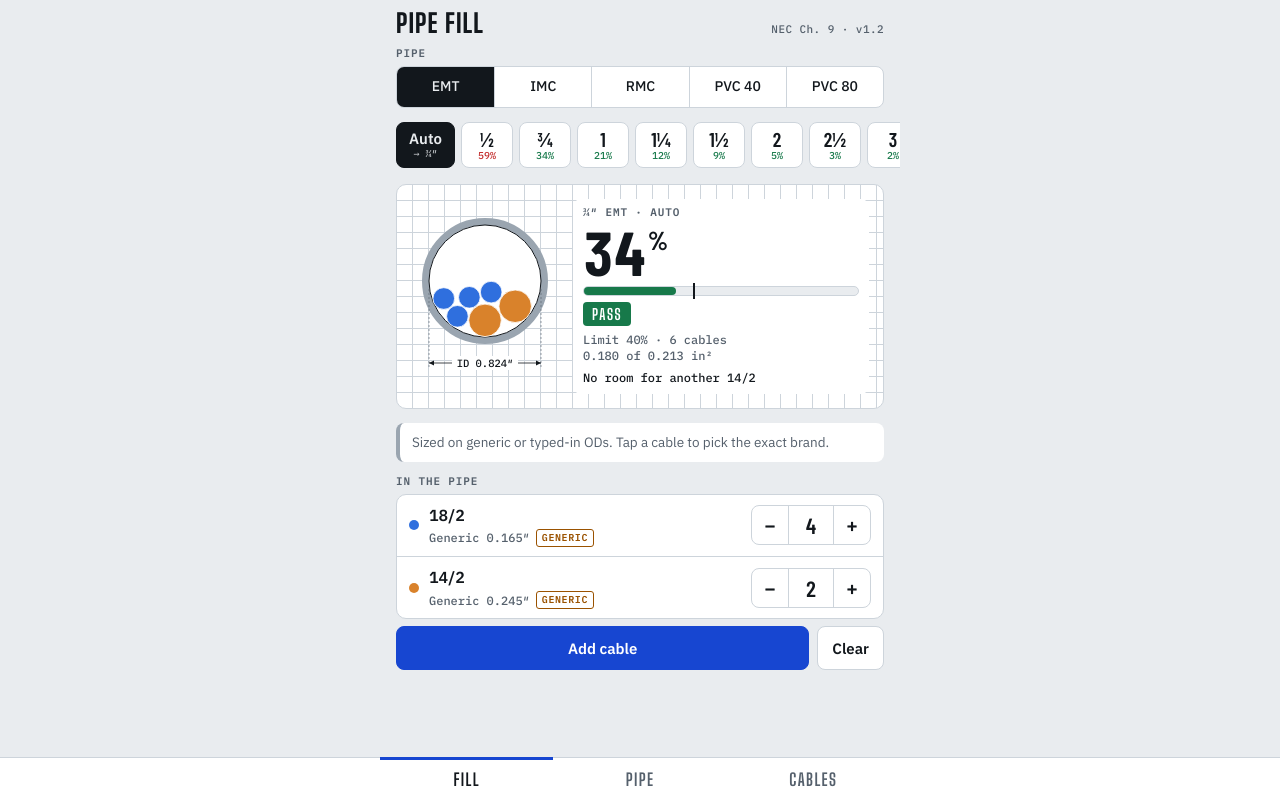
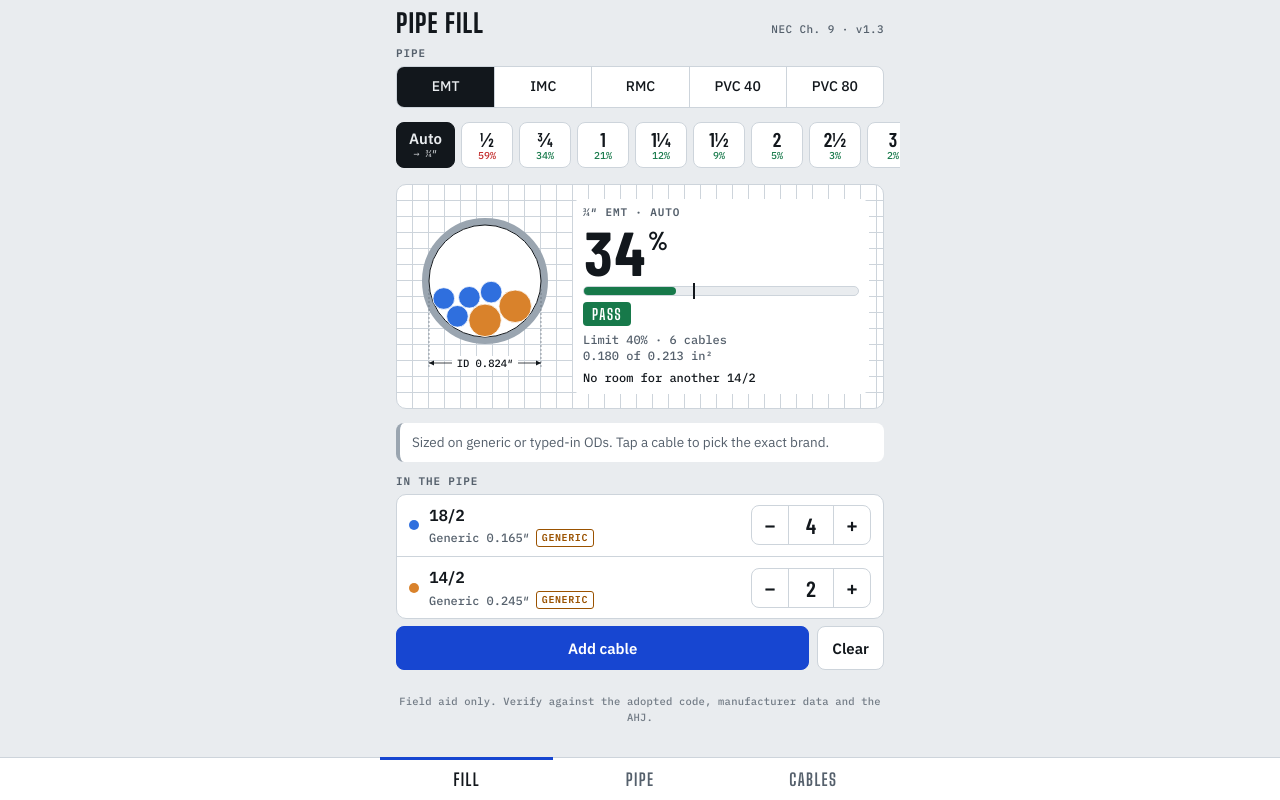
Before and after one commit to aleksw6/pipefill, a plain HTML site: page index.html in a window 1280 px wide. Drawn offline with Linux system fonts and the light colour scheme.

Commit message:
v1.3: quiet field-aid disclaimer (index.html)

```diff
--- a/index.html
+++ b/index.html
@@ -253,6 +253,8 @@ details.math code { font: 500 12px/1.4 var(--mono); color: var(--ink); }
 .toast[hidden] { display: none; }
 textarea.copy { width: 100%; min-height: 150px; font: 500 13px/1.4 var(--mono); border: 1px solid var(--line); border-radius: 8px; padding: 8px; background: var(--surface); color: var(--ink); }
 .foot { font-size: 12px; color: var(--muted); line-height: 1.45; }
+/* Standing disclaimer: sits at the end of every tab's scroll, same quiet mono voice as the header subtitle. */
+.legal { max-width: 520px; margin: 0 auto; padding: 0 16px 22px; text-align: center; font: 500 10.5px/1.5 var(--mono); letter-spacing: .02em; color: var(--muted); opacity: .8; }
 @media (max-width: 359px) { .hero { grid-template-columns: 1fr; justify-items: center; } }
 .field .step input[type="text"] { min-height: 0; border: 0; border-left: 1px solid var(--line); border-right: 1px solid var(--line); border-radius: 0; background: transparent; padding: 0; font: 600 22px/1 var(--num); }
 
@@ -266,11 +268,12 @@ nav.tabs { padding-bottom: env(safe-area-inset-bottom); }
 </style>
 </head>
 <body>
-<header class="top"><h1>Pipe Fill</h1><span class="sub">NEC Ch. 9 · v1.2</span></header>
+<header class="top"><h1>Pipe Fill</h1><span class="sub">NEC Ch. 9 · v1.3</span></header>
 <main>
   <section class="view" id="fill" aria-label="Fill"></section>
   <section class="view" id="pipe" aria-label="Pipe parts" hidden></section>
   <section class="view" id="cables" aria-label="Cables" hidden></section>
+  <p class="legal">Field aid only. Verify against the adopted code, manufacturer data and the AHJ.</p>
 </main>
 <nav class="tabs" aria-label="Sections"><div class="in">
   <a href="#fill">Fill</a><a href="#pipe">Pipe</a><a href="#cables">Cables</a>
```
